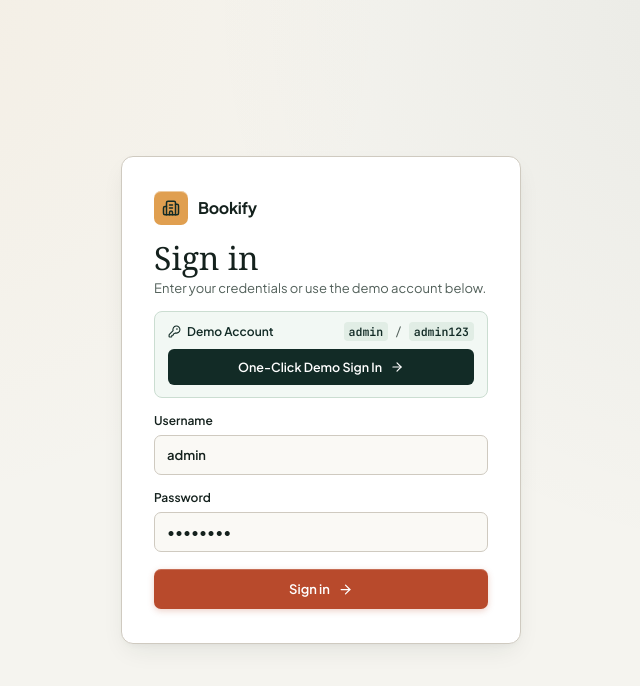
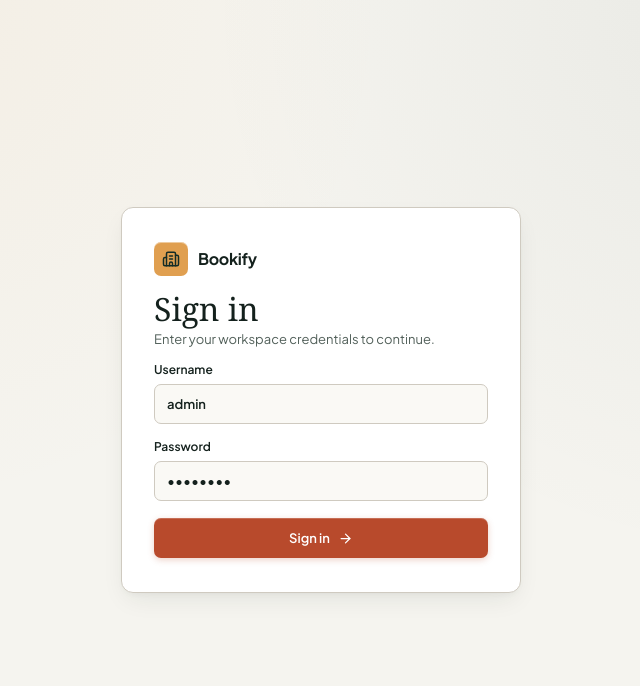
Before and after one commit to AdamWalidDev/Bookify, a React (Vite) app in the folder Bookify.Frontend/: page / in a window 1280 px wide. Shown: the top 686 px of the page, without its empty margins (319-959 px from the left). Built offline with nearby package versions, Linux system fonts and the light colour scheme; no server answers; a web font is replaced by a local one.

Commit message:
Remove demo banner from login card while keeping credentials pre-filled

```diff
--- a/Bookify.Frontend/src/App.css
+++ b/Bookify.Frontend/src/App.css
@@ -1312,83 +1312,10 @@
   font-size: 13px;
 }
 
-.demo-credentials-banner {
-  display: grid;
-  gap: 10px;
-  padding: 12px 13px;
-  border: 1px solid #cbddd1;
-  border-radius: 8px;
-  background: #f2f8f4;
-  color: var(--text-primary);
-}
-
-.demo-banner-header {
-  display: flex;
-  align-items: center;
-  justify-content: space-between;
-  gap: 8px;
-}
-
-.demo-banner-badge {
-  display: inline-flex;
-  align-items: center;
-  gap: 6px;
-  color: var(--bg-pine);
-  font-size: 12px;
-  font-weight: 600;
-}
-
-.demo-inline-creds {
-  color: var(--text-secondary);
-  font-family: var(--font-mono);
-  font-size: 11.5px;
-}
-
-.demo-inline-creds code {
-  padding: 2px 5px;
-  border-radius: 4px;
-  background: #e1ede5;
-  color: var(--bg-pine);
-  font-family: var(--font-mono);
-  font-weight: 600;
-}
-
-.demo-login-button {
-  display: inline-flex;
-  align-items: center;
-  justify-content: center;
-  gap: 8px;
-  width: 100%;
-  height: 36px;
-  border: 0;
-  border-radius: 6px;
-  background: var(--bg-pine);
-  color: #fff;
-  font-size: 12.5px;
-  font-weight: 600;
-  cursor: pointer;
-  transition:
-    background-color 160ms ease,
-    transform 140ms var(--ease-spring),
-    box-shadow 160ms ease;
-}
-
-.demo-login-button:hover:not(:disabled) {
-  background: #1b423a;
-  transform: translateY(-1px);
-  box-shadow: 0 4px 12px rgba(18, 43, 38, 0.2);
-}
-
-.demo-login-button:disabled {
-  cursor: wait;
-  opacity: 0.65;
-}
-
 .button-arrow {
   transition: transform 180ms var(--ease-spring);
 }
 
-.demo-login-button:hover .button-arrow,
 .login-submit-button:hover .button-arrow {
   transform: translateX(3px);
 }
--- a/Bookify.Frontend/src/Login.tsx
+++ b/Bookify.Frontend/src/Login.tsx
@@ -1,17 +1,14 @@
 import { useEffect, useState, type SubmitEvent } from 'react'
-import { ArrowRight, Building2, KeyRound } from 'lucide-react'
+import { ArrowRight, Building2 } from 'lucide-react'
 import { API_URL, setToken } from './api'
 
 type LoginProps = {
   onLogin: () => void
 }
 
-const DEMO_USERNAME = 'admin'
-const DEMO_PASSWORD = 'admin123'
-
 function Login({ onLogin }: LoginProps) {
-  const [username, setUsername] = useState(DEMO_USERNAME)
-  const [password, setPassword] = useState(DEMO_PASSWORD)
+  const [username, setUsername] = useState('admin')
+  const [password, setPassword] = useState('admin123')
   const [error, setError] = useState('')
   const [isSubmitting, setIsSubmitting] = useState(false)
   const [isSlowWakeup, setIsSlowWakeup] = useState(false)
@@ -23,7 +20,8 @@ function Login({ onLogin }: LoginProps) {
     })
   }, [])
 
-  async function signInWithCredentials(loginUser: string, loginPass: string) {
+  async function handleSubmit(event: SubmitEvent<HTMLFormElement>) {
+    event.preventDefault()
     setError('')
     setIsSubmitting(true)
     setIsSlowWakeup(false)
@@ -36,7 +34,7 @@ function Login({ onLogin }: LoginProps) {
       const response = await fetch(`${API_URL}/api/auth/login`, {
         method: 'POST',
         headers: { 'Content-Type': 'application/json' },
-        body: JSON.stringify({ username: loginUser, password: loginPass }),
+        body: JSON.stringify({ username, password }),
       })
 
       if (!response.ok) {
@@ -65,17 +63,6 @@ function Login({ onLogin }: LoginProps) {
     }
   }
 
-  async function handleSubmit(event: SubmitEvent<HTMLFormElement>) {
-    event.preventDefault()
-    await signInWithCredentials(username, password)
-  }
-
-  async function handleDemoLogin() {
-    setUsername(DEMO_USERNAME)
-    setPassword(DEMO_PASSWORD)
-    await signInWithCredentials(DEMO_USERNAME, DEMO_PASSWORD)
-  }
-
   return (
     <div className="login-page">
       <form className="login-card booking-form" onSubmit={handleSubmit}>
@@ -86,28 +73,7 @@ function Login({ onLogin }: LoginProps) {
 
         <div className="login-card-header">
           <h1>Sign in</h1>
-          <p className="login-subtitle">Enter your credentials or use the demo account below.</p>
-        </div>
-
-        <div className="demo-credentials-banner">
-          <div className="demo-banner-header">
-            <span className="demo-banner-badge">
-              <KeyRound size={13} />
-              Demo Account
-            </span>
-            <span className="demo-inline-creds">
-              <code>{DEMO_USERNAME}</code> / <code>{DEMO_PASSWORD}</code>
-            </span>
-          </div>
-          <button
-            type="button"
-            className="demo-login-button"
-            onClick={() => void handleDemoLogin()}
-            disabled={isSubmitting}
-          >
-            <span>{isSubmitting ? 'Signing in...' : 'One-Click Demo Sign In'}</span>
-            <ArrowRight size={14} className="button-arrow" />
-          </button>
+          <p className="login-subtitle">Enter your workspace credentials to continue.</p>
         </div>
 
         <label>
```
